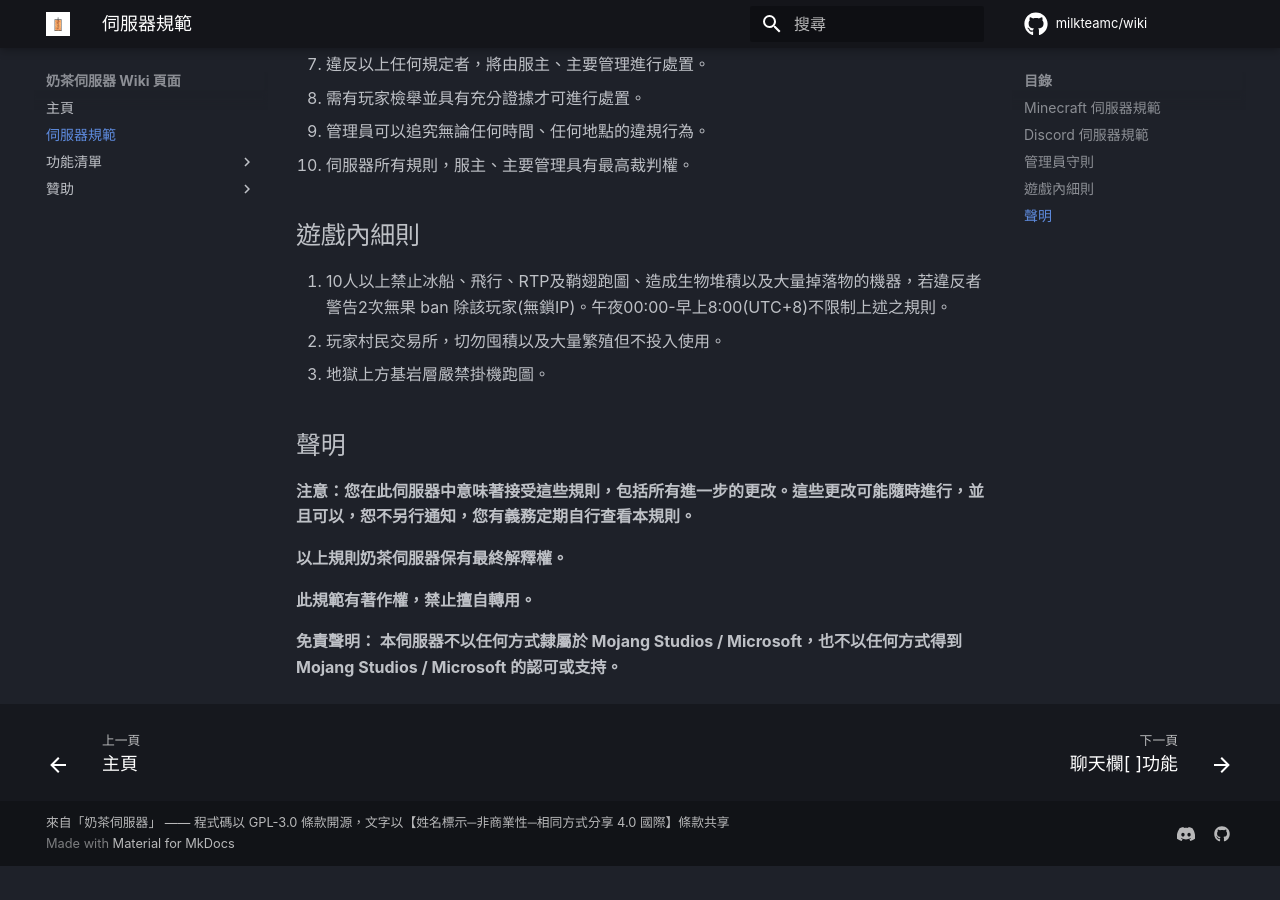
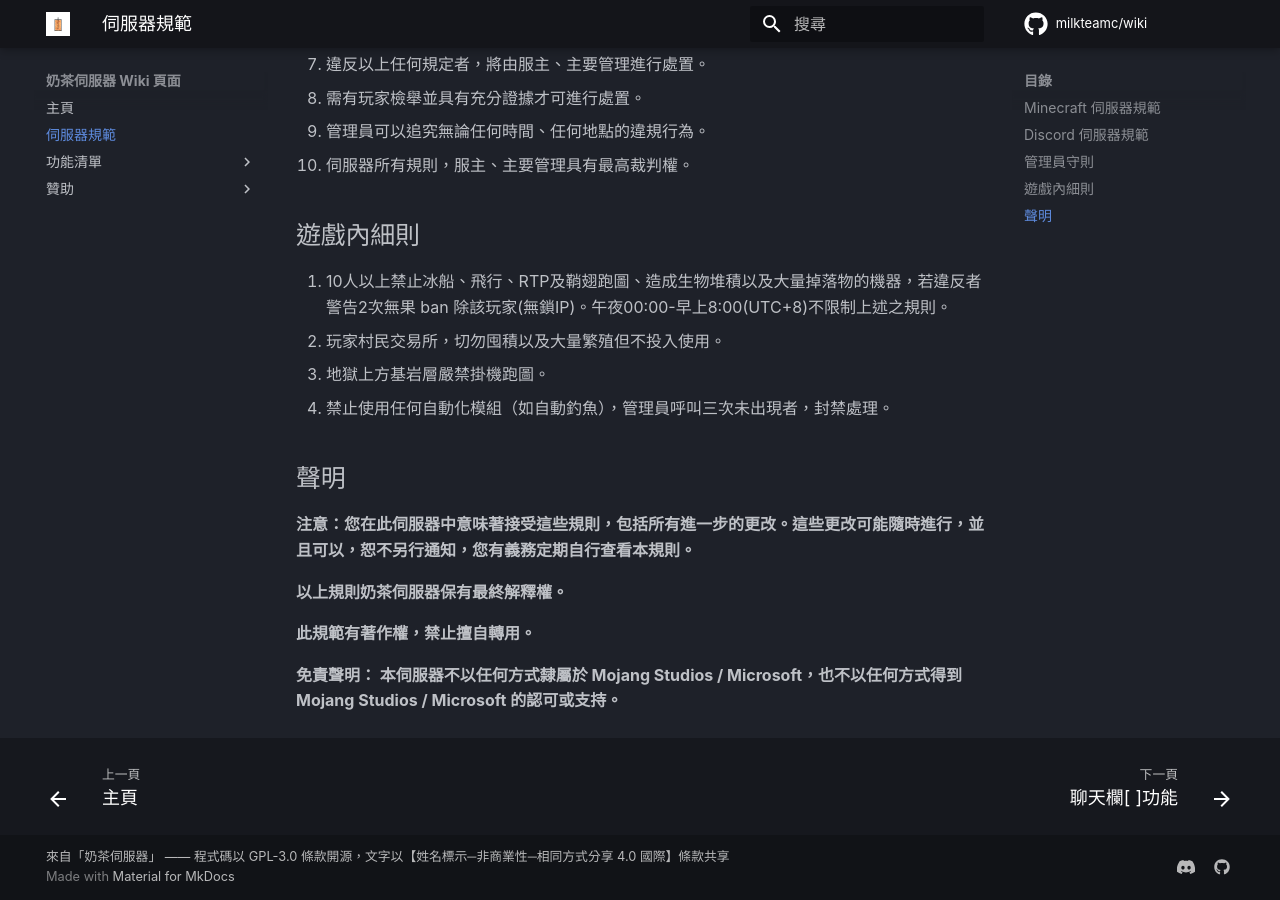
Before and after one commit to milkteamc/wiki, an MkDocs documentation site: the page built from docs/rules.md, in a window 1280 px wide and 900 px high, scrolled down 2589 px. Built offline with MkDocs 1.6.1 and Material for MkDocs 9.7.7, drawn with Linux system fonts in a browser that asks for light colours; some web fonts are replaced; plug-ins that fetch from the network failed and are left out; comment, search, counter and statistics services are not loaded; before the commit the page ends 3455 px from its top, so only the background shows below that.

Commit message:
禁止自動化模組

```diff
--- a/docs/rules.md
+++ b/docs/rules.md
@@ -92,6 +92,7 @@
 1. 10人以上禁止冰船、飛行、RTP及鞘翅跑圖、造成生物堆積以及大量掉落物的機器，若違反者警告2次無果 ban 除該玩家(無鎖IP)。午夜00:00-早上8:00(UTC+8)不限制上述之規則。
 2. 玩家村民交易所，切勿囤積以及大量繁殖但不投入使用。
 3. 地獄上方基岩層嚴禁掛機跑圖。
+4. 禁止使用任何自動化模組（如自動釣魚），管理員呼叫三次未出現者，封禁處理。
 
 ## 聲明
 
```
